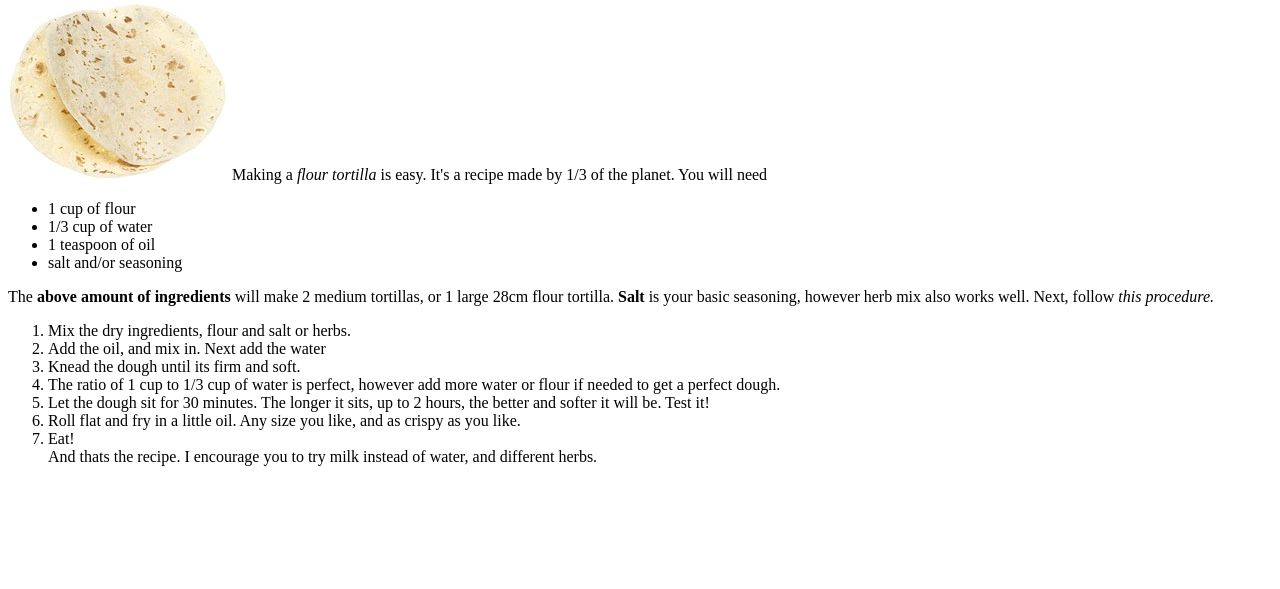
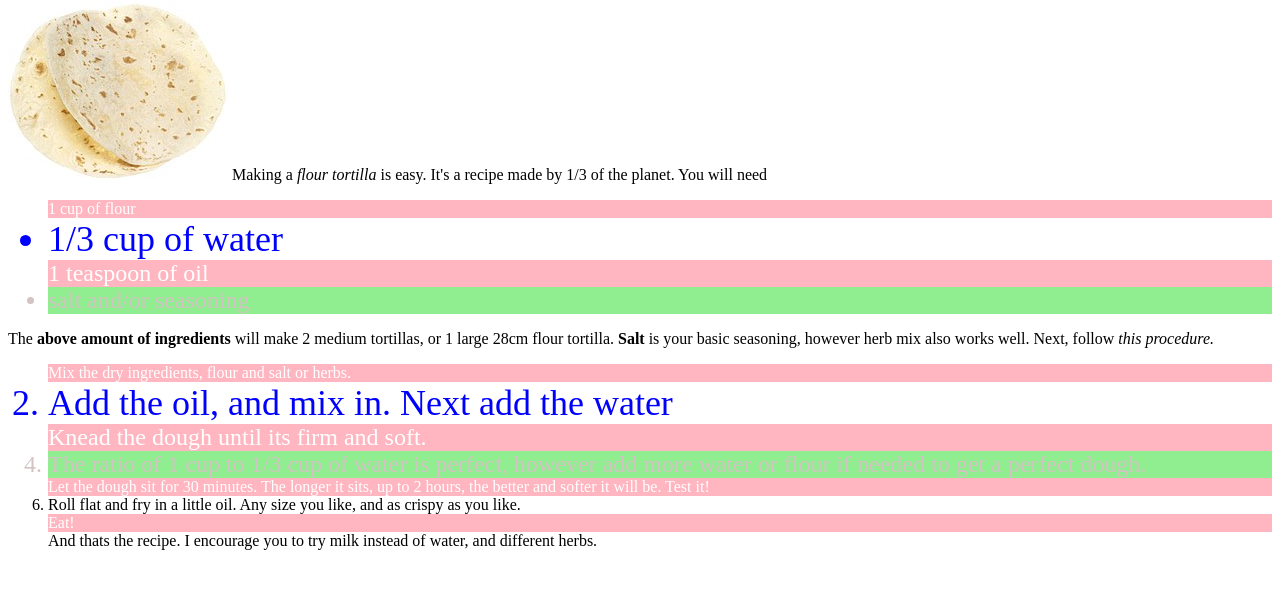
Before and after one commit to Antzmacadamia/odin-recipes, a plain HTML site: page recipes/tortilla.html in a window 1280 px wide. Shown: the part 79-668 px from the top of the page. Drawn offline with Linux system fonts and the light colour scheme.

Commit message:
update from css lesson

```diff
--- a/recipes/tortilla.html
+++ b/recipes/tortilla.html
@@ -3,7 +3,29 @@
 <title>Tortilla Recipe</title>
 <meta charset="UTF-8">
 
-</head>
+<style>
+    li:nth-child(odd) {
+        background: #ffb6c1;
+        font: verdana, sans-serif;
+        color:white;
+    }
+
+
+li:nth-child(2) {
+    color: blue;
+    font-size: 36px;
+  }
+  li:nth-child(3) {
+        font-size: 24px;
+  }
+ li:nth-child(4) {
+    background-color: lightgreen;
+    color: rgb(211, 195, 195);
+    font-style: bold;
+    font-size: 24px;
+  }
+</style>
+
 <body>
     <h1>How to make a Flour Tortilla</h1>
 
```
Also changed, not shown: index.html (+21 -7 lines).
